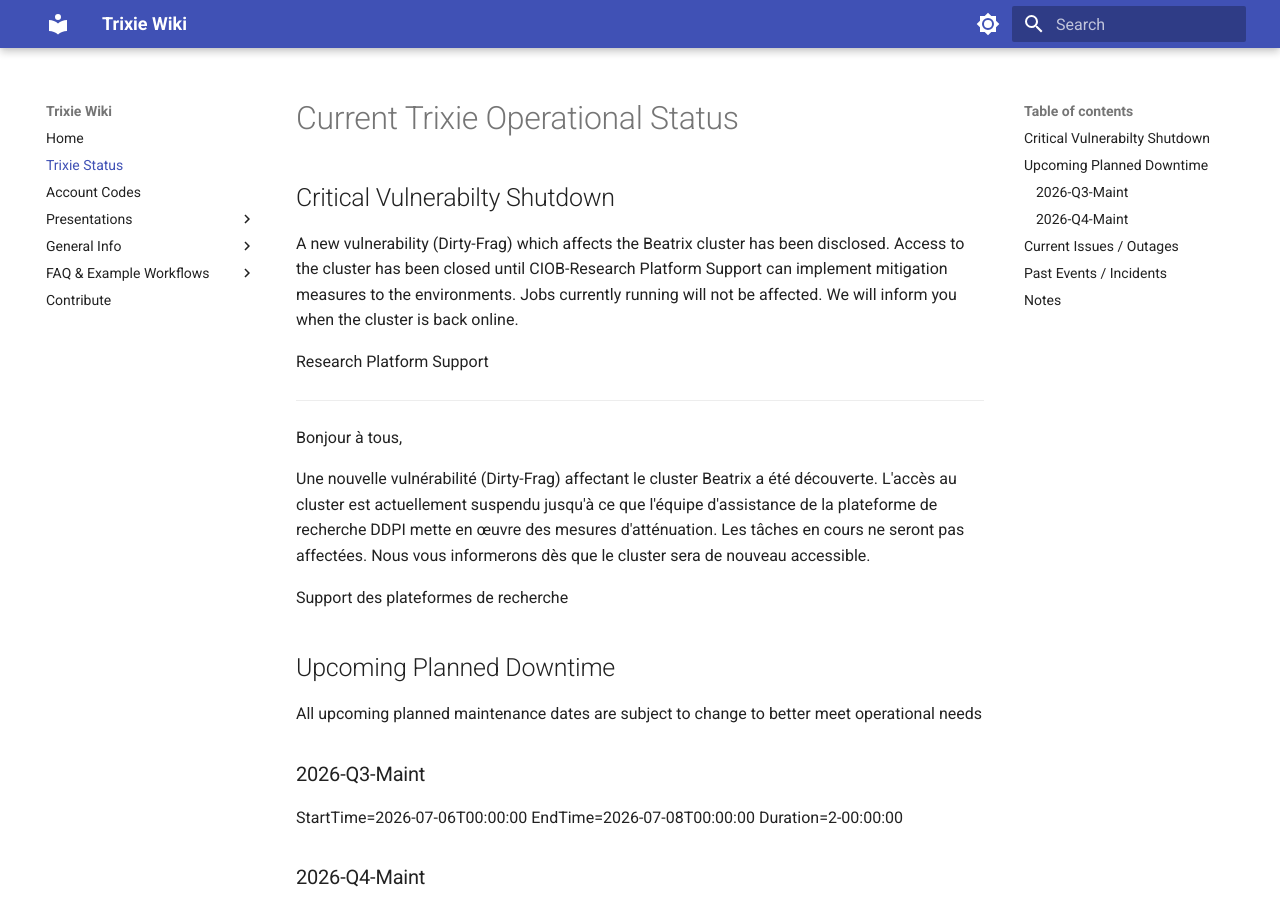
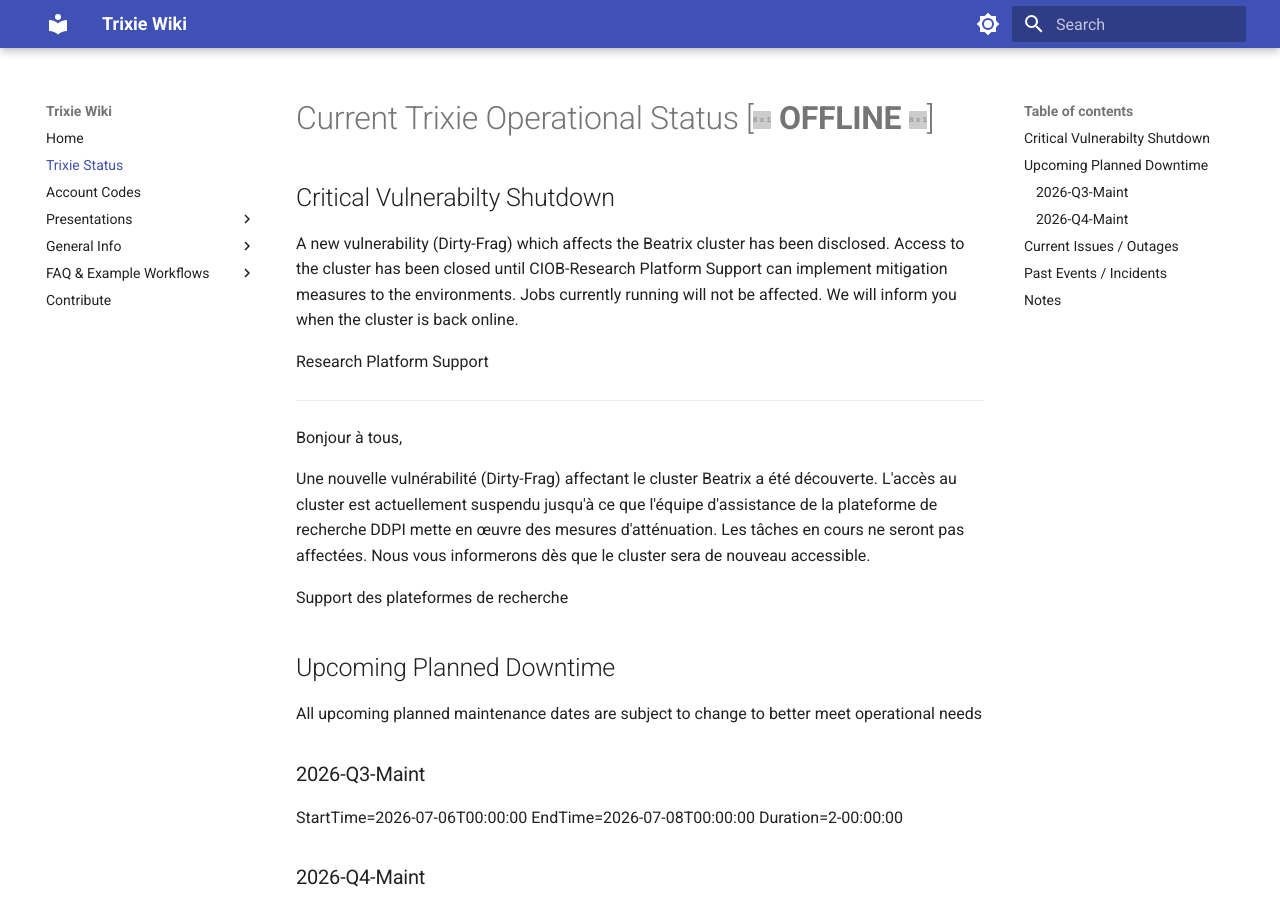
Before and after one commit to ai4d-iasc/trixie, an MkDocs documentation site: the page built from docs/Trixie-Status.md, in a window 1280 px wide and 900 px high. Built offline with MkDocs 1.6.1 and Material for MkDocs 9.7.7, drawn with Linux system fonts in a browser that asks for light colours.

Commit message:
Update Trixie-Status.md

```diff
--- a/docs/Trixie-Status.md
+++ b/docs/Trixie-Status.md
@@ -1,4 +1,4 @@
-# Current Trixie Operational Status
+# Current Trixie Operational Status [![#FF0000](https://placehold.co/18x18/ff0000/ff0000.png) **OFFLINE** ![#FF0000](https://placehold.co/18x18/ff0000/ff0000.png)]
 
 ## Critical Vulnerabilty Shutdown
 
```
